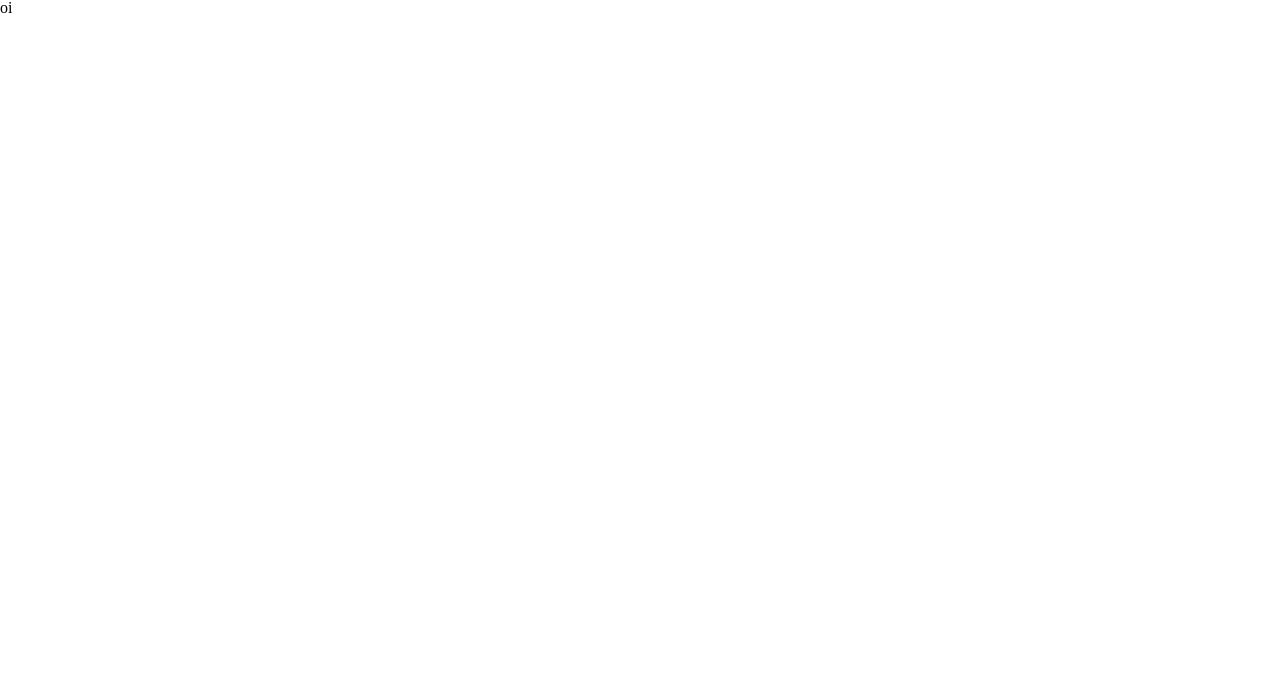
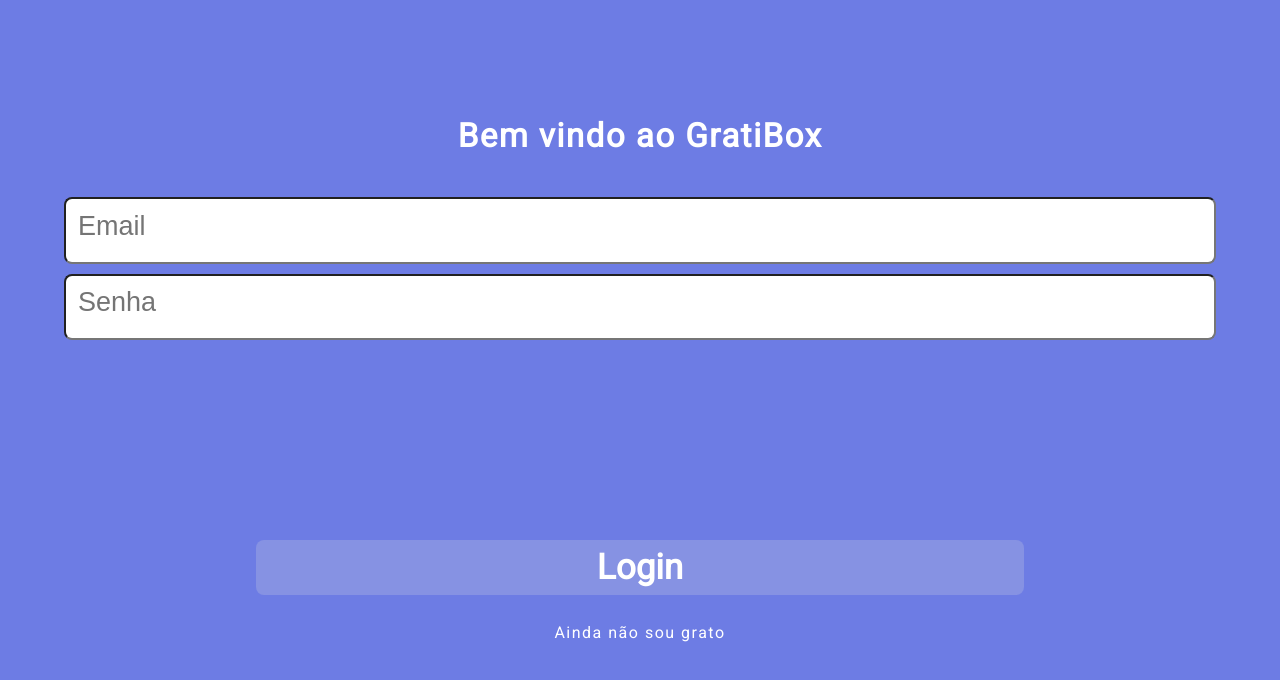
Before and after one commit to Ribeiro1300/GratiBox, a React (Create React App) app: page /login in a window 1280 px wide. Shown: the top 680 px of the page. Built offline with nearby package versions, Linux system fonts and the light colour scheme.

Commit message:
feat: login page's layout, done

```diff
--- a/src/globalStyles/styles.js
+++ b/src/globalStyles/styles.js
@@ -21,7 +21,7 @@ export const PageTitle = styled.h2`
   font-size: 33px;
   color: #ffffff;
   font-weight: 600;
-  margin: 20px auto;
+  margin-bottom: 40px;
 `;
 
 export const PageText = styled.h3`
@@ -32,16 +32,39 @@ export const PageText = styled.h3`
   text-align: center;
 `;
 
-export const LoginAndSignupInput = styled.input``;
+export const LoginAndSignupInput = styled.input`
+  width: 90%;
+  height: 5em;
+  margin: 5px;
+  border-radius: 8px;
 
-export const LoginAndSignupButton = styled.button``;
+  ::placeholder {
+    padding-left: 10px;
+    font-size: 27px;
+    display: flex;
+    justify-content: center;
+  }
+`;
+
+export const LoginAndSignupButton = styled.button`
+  font-family: "Roboto", sans-serif;
+  font-size: 35px;
+  font-weight: 700;
+  width: 60%;
+  height: 55px;
+  background-color: #8692e3;
+  border: none;
+  border-radius: 8px;
+  color: #ffffff;
+  margin: 10px 0px;
+`;
 
 export const Button = styled.button`
   font-family: "Roboto", sans-serif;
   font-size: 18px;
   width: 40%;
   height: 40px;
-  background-color: #6d7ce4;
+  background-color: #8692e3;
   border: none;
   border-radius: 8px;
   color: #ffffff;
--- a/src/pages/login/Login.js
+++ b/src/pages/login/Login.js
@@ -1,5 +1,33 @@
-import React from "react";
+import React, { useState } from "react";
+import { useHistory } from "react-router-dom";
+import * as G from "../../globalStyles/styles";
+import * as S from "./styles";
 
 export default function Login() {
-  return <div>oi</div>;
+  const [email, setEmail] = useState("");
+  const [password, setPassword] = useState("");
+  const history = useHistory();
+  return (
+    <G.Content>
+      <G.PageTitle>Bem vindo ao GratiBox</G.PageTitle>
+      <G.LoginAndSignupInput
+        onChange={(elem) => setEmail(elem.target.value)}
+        value={email}
+        placeholder="Email"
+        type="email"
+      ></G.LoginAndSignupInput>
+      <G.LoginAndSignupInput
+        onChange={(elem) => setPassword(elem.target.value)}
+        value={password}
+        placeholder="Senha"
+        type="password"
+      ></G.LoginAndSignupInput>
+      <S.LoginWrapper>
+        <G.LoginAndSignupButton>Login</G.LoginAndSignupButton>
+        <S.NotRegistered onClick={() => history.push("/signup")}>
+          Ainda não sou grato
+        </S.NotRegistered>
+      </S.LoginWrapper>
+    </G.Content>
+  );
 }
--- /dev/null
+++ b/src/pages/login/styles.js
@@ -0,0 +1,16 @@
+import styled from "styled-components";
+
+export const NotRegistered = styled.h3`
+  color: #ffffff;
+  margin-bottom: 40px;
+  margin-top: 20px;
+`;
+
+export const LoginWrapper = styled.div`
+  width: 100%;
+  height: 21em;
+  display: flex;
+  justify-content: flex-end;
+  align-items: center;
+  flex-direction: column;
+`;
```
